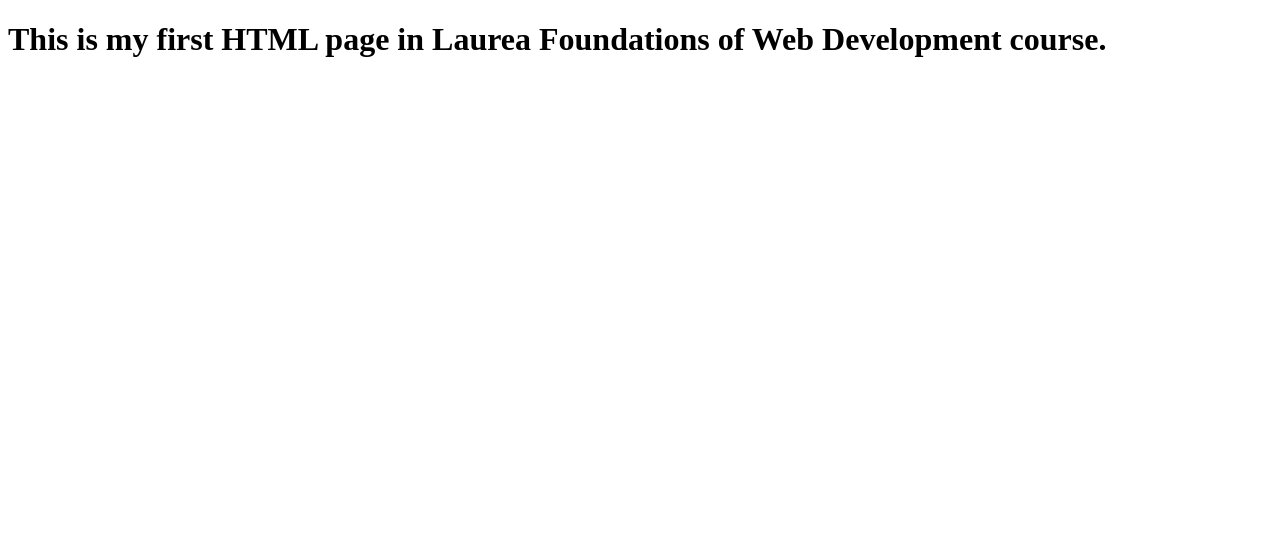
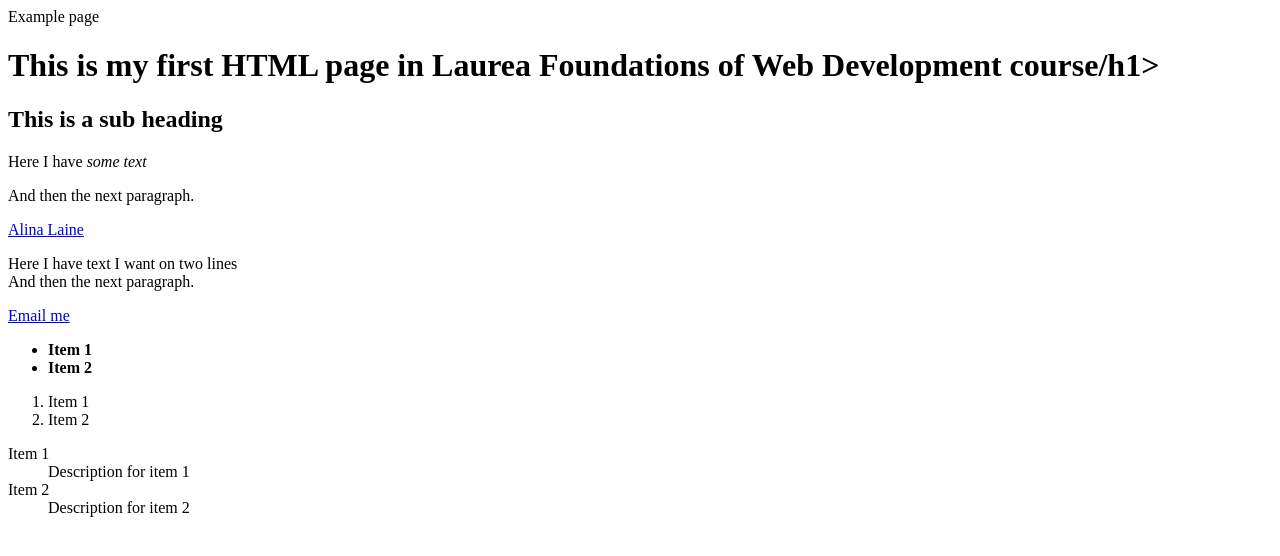
Before and after one commit to alinalaine/alinalaine, a plain HTML site: page index.html in a window 1280 px wide. Drawn offline with Linux system fonts and the light colour scheme.

Commit message:
Update index.html

```diff
--- a/index.html
+++ b/index.html
@@ -1,8 +1,33 @@
 <!DOCTYPE html>
-<html>
+ <html>
+     <head>
+         <meta charset="utf-8"/>
+         <tittle>Example page</tittle>
+     </head>
 <body>
-
-<h1>This is my first HTML page in Laurea Foundations of Web Development course.</h1>
-
+<h1>This is my first HTML page in Laurea Foundations of Web Development course/h1> <h2>This is a sub heading</h2>
+<p>Here I have <em> some text </em> </p>
+<p>And then the next paragraph.</p>
+<a href="https://alinalaine.github.io">Alina Laine</a>
 </body>
+<body>
+<p>Here I have text I want on two lines<br/> And then the next paragraph.</p>
+</body>
+<a href="mailto:alina.al.laine@gmail.fi">Email me</a>
+ <head></head>
+<body>
+        <ul>
+            <li> <strong> Item 1</strong></li>
+            <li><strong>Item 2</strong></li>
+</ul>
+        <ol>
+            <li>Item 1</li>
+            <li>Item 2</li>
+</ol>
+        <dl><dt>Item 1</dt>
+            <dd>Description for item 1</dd>
+            <dt>Item 2</dt>
+            <dd>Description for item 2</dd>
+        </dl>
+    </body>
 </html>
```
